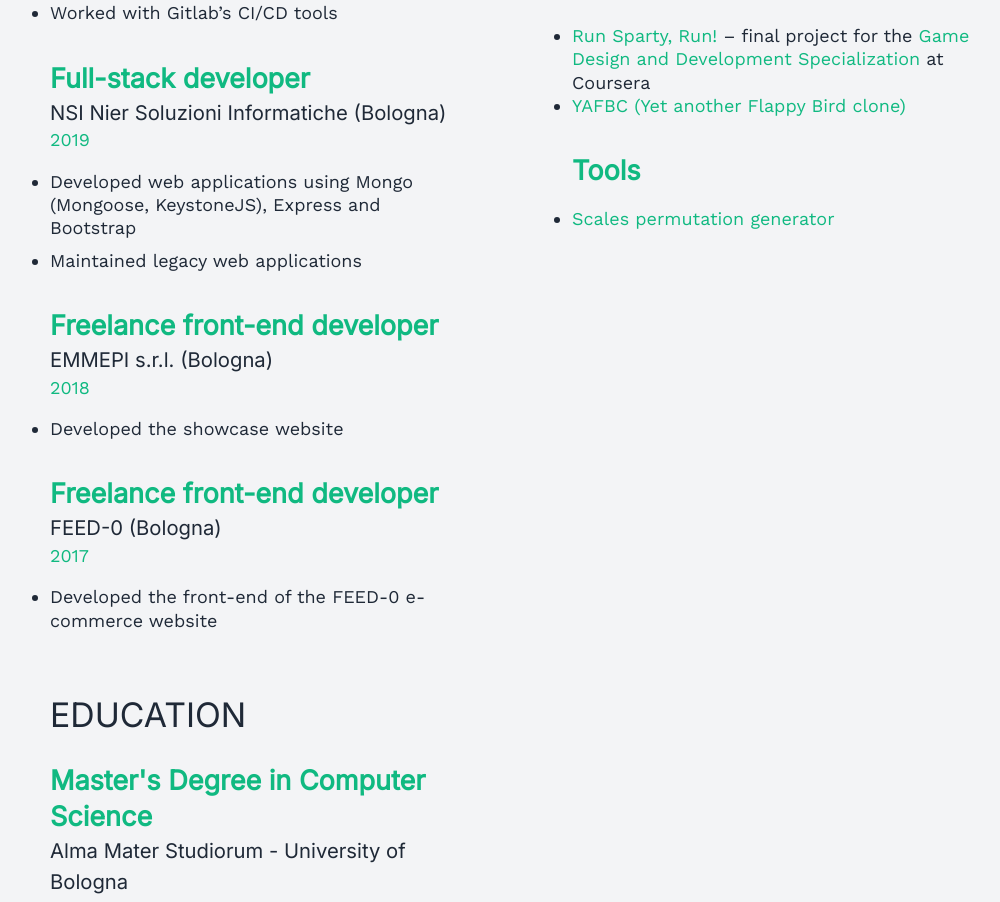
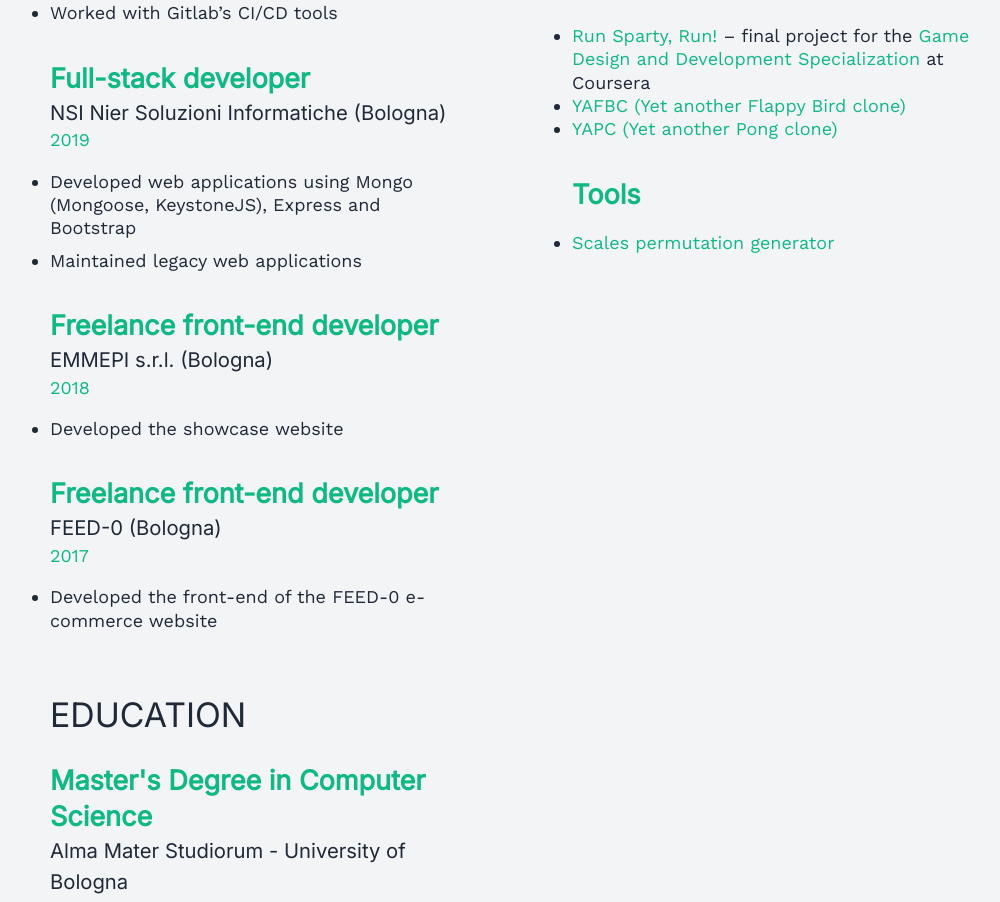
Before and after one commit to cpiemontese/cpiemontese.github.io, a Next.js app: page / in a window 1280 px wide. Shown: the part 1526-2428 px from the top of the page, without its empty margins (122-1122 px from the left). Built offline with nearby package versions, Linux system fonts and the light colour scheme.

Commit message:
add pong back

```diff
--- a/pages/index.jsx
+++ b/pages/index.jsx
@@ -338,6 +338,11 @@ export default function IndexPage() {
                       YAFBC (Yet another Flappy Bird clone)
                     </a>
                   </li>
+                  <li>
+                    <a className="text-emerald-500 dark:text-emerald-400" href="/unity-pong-clone">
+                      YAPC (Yet another Pong clone)
+                    </a>
+                  </li>
                 </ul>
               </CVElement>
               <CVElement className="" lang={lang} title="Tools">
```
